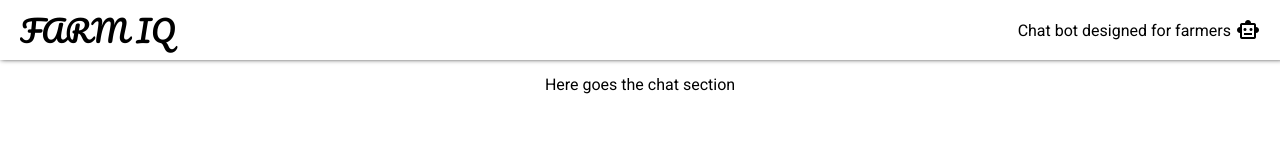
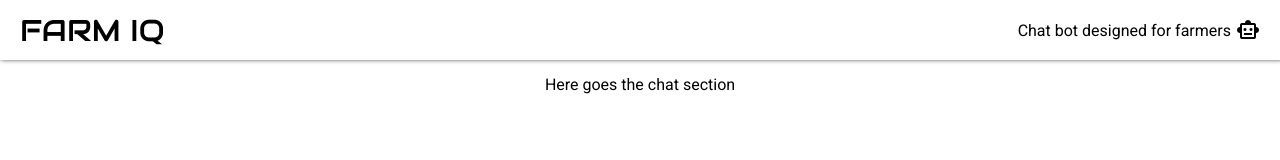
Before and after one commit to Rupeshpra22/ibm-cfc-ui, a React (Vite) app: page / in a window 1280 px wide. Shown: the top 160 px of the page. Built offline with nearby package versions, Linux system fonts and the light colour scheme.

Commit message:
Updated the font style of logo

```diff
--- a/index.html
+++ b/index.html
@@ -7,7 +7,7 @@
     <title>Vite + React</title>
     <link rel="preconnect" href="https://fonts.googleapis.com">
     <link rel="preconnect" href="https://fonts.gstatic.com" crossorigin>
-    <link href="https://fonts.googleapis.com/css2?family=Pacifico&display=swap" rel="stylesheet">
+    <link href="https://fonts.googleapis.com/css2?family=Audiowide&display=swap" rel="stylesheet">
     <link href="https://fonts.googleapis.com/css2?family=Roboto:ital,wght@0,100..900;1,100..900&display=swap" rel="stylesheet">
     <link rel="stylesheet" href="https://fonts.googleapis.com/css2?family=Material+Symbols+Outlined:opsz,wght,FILL,GRAD@24,400,0,0&icon_names=smart_toy" />
   </head>
--- a/src/App.css
+++ b/src/App.css
@@ -18,7 +18,7 @@
 
 header .headerText {
   font-size: 30px;
-  font-family: "Pacifico", cursive;
+  font-family: "Audiowide", sans-serif;
   font-weight: 400;
   font-style: normal;
 }
```
